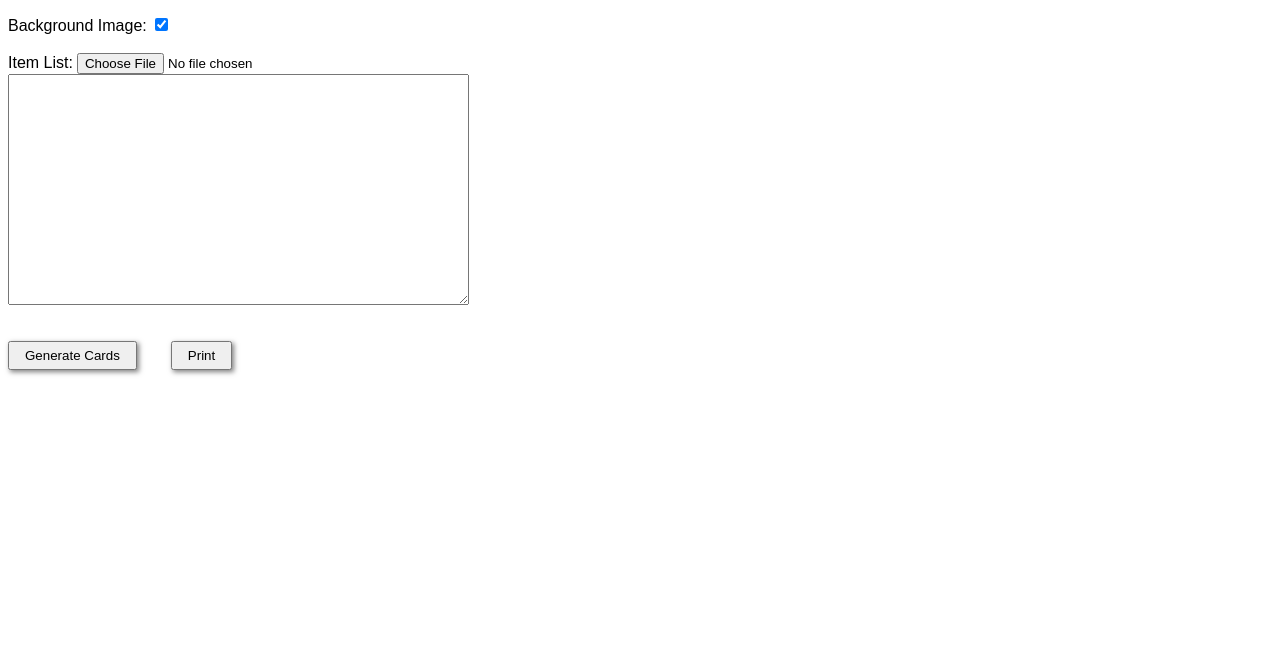
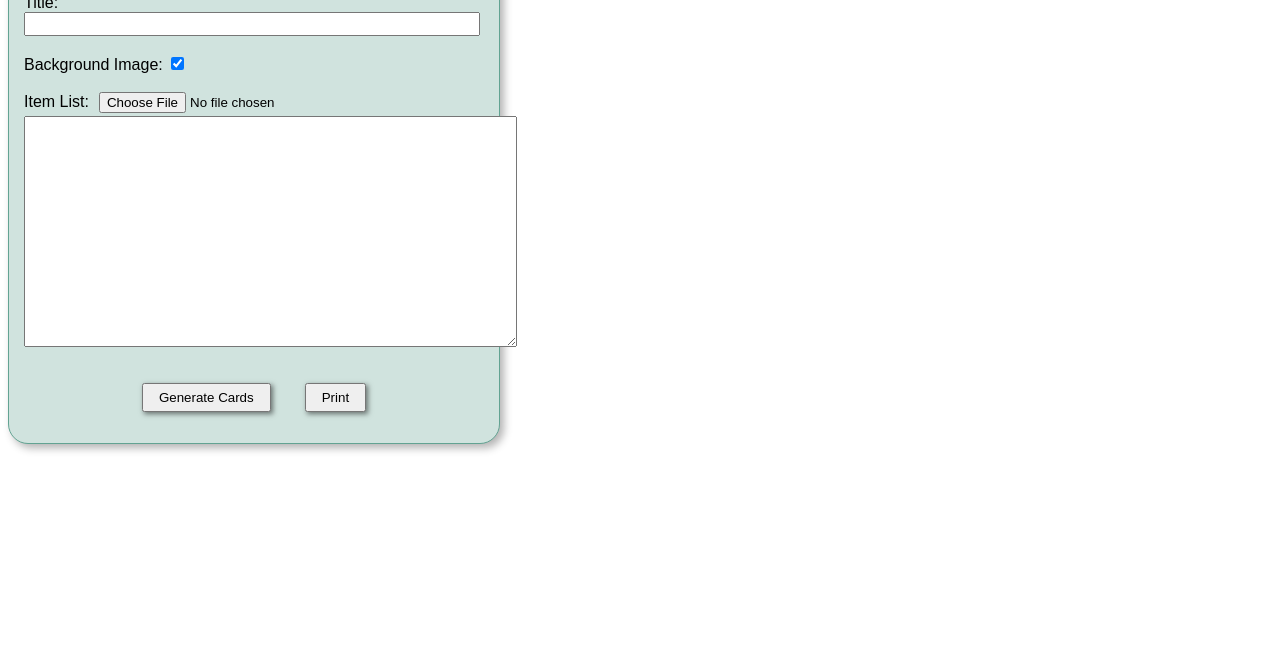
Before and after one commit to littlemojo/BingoCardGenerator, a plain HTML site: page index.html in a window 1280 px wide. Shown: the part 130-800 px from the top of the page. Drawn offline with Linux system fonts and the light colour scheme.

Commit message:
Add files via upload

```diff
--- a/index.html
+++ b/index.html
@@ -172,7 +172,7 @@ function showMessage(message, type) {
 
 <style type="text/css">
 
-	h1 {color: #fff; font-family: sans-serif; font-style: italic;font-variant: small-caps; border-bottom: 1px solid black; text-shadow: -3px -3px 6px #008ab7, 3px 3px 6px #00ad72;}
+	h1 {color: #fff; font-family: sans-serif; font-style: italic;font-variant: small-caps; text-shadow: -3px -3px 6px #008ab7, 3px 3px 6px #00ad72; margin-top: 0;}
 	label {font-family: sans-serif;}
 	#bingo-card td {width: 123px; height: 83px; padding: 0 5px 0 5px;}
 	#bingo-card td p {display: block; font-size: 1em;}
@@ -193,6 +193,17 @@ function showMessage(message, type) {
 
 	.buttons {padding: 5px 15px 5px 15px; box-shadow: 2px 2px 5px 0  rgba(0,0,0,0.5);}
 
+
+	.mainbox {
+			border: 1px solid #62a392;
+			width: 460px;
+			padding: 15px;
+			margin-bottom: 20px;
+			background-color: #d0e3de;
+			border-radius: 20px;
+			box-shadow: 4px 4px 8px 0  rgba(0,0,0,0.3);
+	}
+
 	@media print {
 	   .noPrint {display:none;}
 	   body {margin: 0; padding: 0;}
@@ -201,28 +212,30 @@ function showMessage(message, type) {
 </style>
 
 </head>
-<body><div class="noPrint">
+<body><div class="noPrint mainbox">
 
 	<h1>Bingo Card Generator 2000</h1>
 	<form>
 		<label for="numcards">Number of Cards:</label>
-		<input type="number" id="numcards" name="numcards" value="50" min="1" max="200" required><br/><br/>
+		<input type="number" id="numcards" name="numcards" value="50" min="1" max="200" style="font-size: 1em;" required><br/><br/>
 
 		<label for="numcards">Title:</label>
-		<input type="text" id="cardTitle" name="cardTitle" size=44><br/><br/>
+		<input type="text" id="cardTitle" name="cardTitle" size=46 style="font-size: 1em;"><br/><br/>
 
 		<label for="bgimage">Background Image:</label>
 		<input type="checkbox" id="bgimage" name="bgimage" checked><br/><br/>
 
 		<label for="file-input">Item List:</label>
-		<input type="file" id="inputfile" />
+		<input type="file" id="inputfile" style="margin-left: 6px; margin-bottom: 3px;" />
 		<div id="fileerror"></div>
-		<textarea id="textList" name="textList" rows="15" cols="55" wrap="off"></textarea>
+		<textarea id="textList" name="textList" rows="15" cols="59" wrap="off"></textarea>
 		<br/>
 		<label id="countList"></label>
 		<br/><br/>
-		<button type="button" value="Generate Cards" onclick="genBingoCards();" class="buttons">Generate Cards</button>
-		<button type="button" value="Print" onclick="window.print();" class="buttons" style="margin-left: 30px;">Print</button>
+		<div style="text-align: center;">
+			<button type="button" value="Generate Cards" onclick="genBingoCards();" class="buttons">Generate Cards</button>
+			<button type="button" value="Print" onclick="window.print();" class="buttons" style="margin-left: 30px;">Print</button>
+		</div>
 
 
 		<!-- document.querySelectorAll('#bingo-card table').forEach((item) => item.style.backgroundImage = 'none'); -->
```
